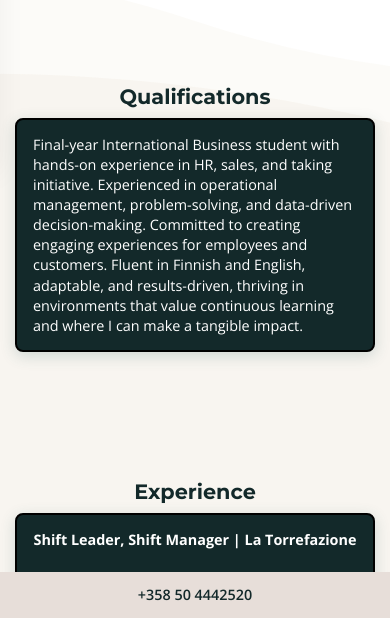
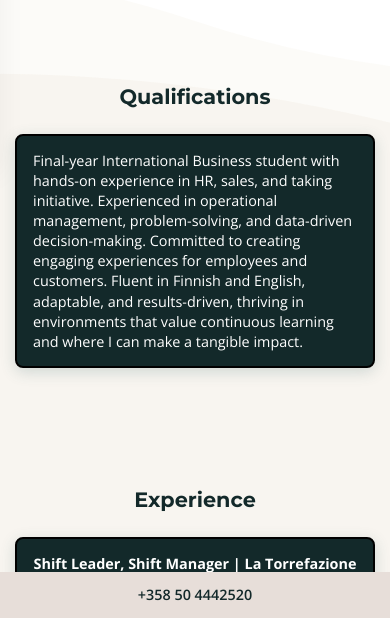
Before and after one commit to inkamatikainen/inkamatikainen.github.io, a website: page professional.html in a window 390 px wide. Shown: the part 190-808 px from the top of the page. Drawn offline with nearby package versions, Linux system fonts and the light colour scheme.

Commit message:
Update responsive.css

```diff
--- a/src/css/responsive.css
+++ b/src/css/responsive.css
@@ -168,8 +168,16 @@
         padding: 40px 0;
     }
 
-    .section-heading {
-        margin-bottom: 0.5rem;
+    .section {
+        margin-bottom: 1.5rem;
+    }
+
+    .qualifications-item {
+        margin-bottom: 1rem;
+    }
+
+    .experience-item:last-of-type {
+        margin-bottom: 1rem;
     }
 
     .contact-info span {
```
